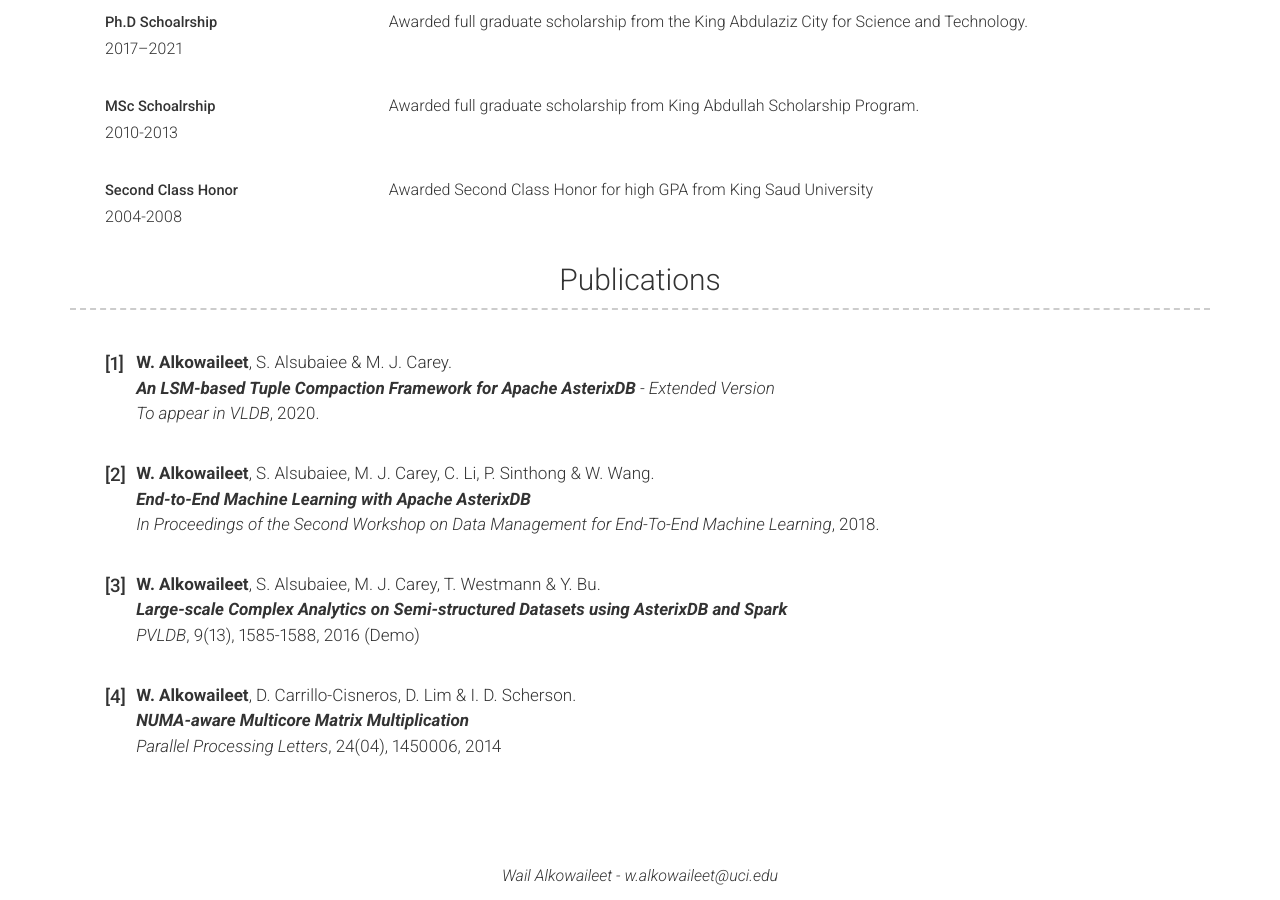
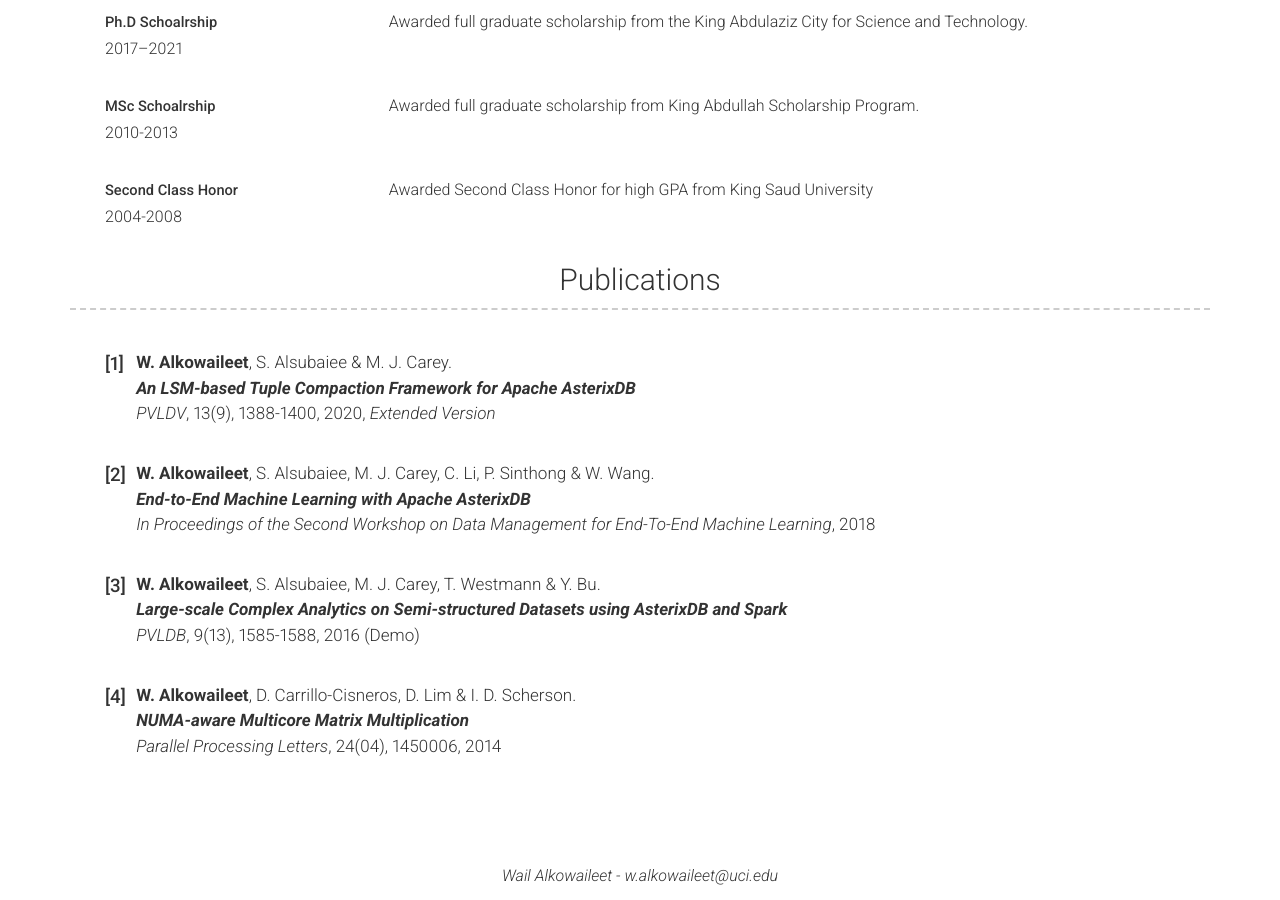
Before and after one commit to wailyk/wailyk.github.io, a Jekyll site: the page built from index.md, in a window 1280 px wide and 900 px high, scrolled down 1899 px. Built offline with Jekyll 4.4.1, drawn with Linux system fonts in a browser that asks for light colours; nearby versions of some CDN libraries.

```diff
--- a/_data/publications.yml
+++ b/_data/publications.yml
@@ -2,15 +2,15 @@
 - layout: left2
   description: |
    **W. Alkowaileet**, S. Alsubaiee & M. J. Carey.\\
-   [**An LSM-based Tuple Compaction Framework for Apache AsterixDB** - Extended Version](https://arxiv.org/abs/1910.08185) \\
-   _To appear in VLDB_, 2020.
+   [**An LSM-based Tuple Compaction Framework for Apache AsterixDB**](http://www.vldb.org/pvldb/vol13/p1388-alkowaileet.pdf) \\
+   _PVLDV_, 13(9), 1388-1400, 2020, [_Extended Version_](https://arxiv.org/abs/1910.08185)
 
 
 - layout: left2
   description: |
    **W. Alkowaileet**, S. Alsubaiee, M. J. Carey, C. Li, P. Sinthong & W. Wang. \\
    [**End-to-End Machine Learning with Apache AsterixDB**](https://chenli.ics.uci.edu/files/deem2018-paper.pdf) \\
-   _In Proceedings of the Second Workshop on Data Management for End-To-End Machine Learning_, 2018.
+   _In Proceedings of the Second Workshop on Data Management for End-To-End Machine Learning_, 2018
 
 - layout: left2
   description: |
```
